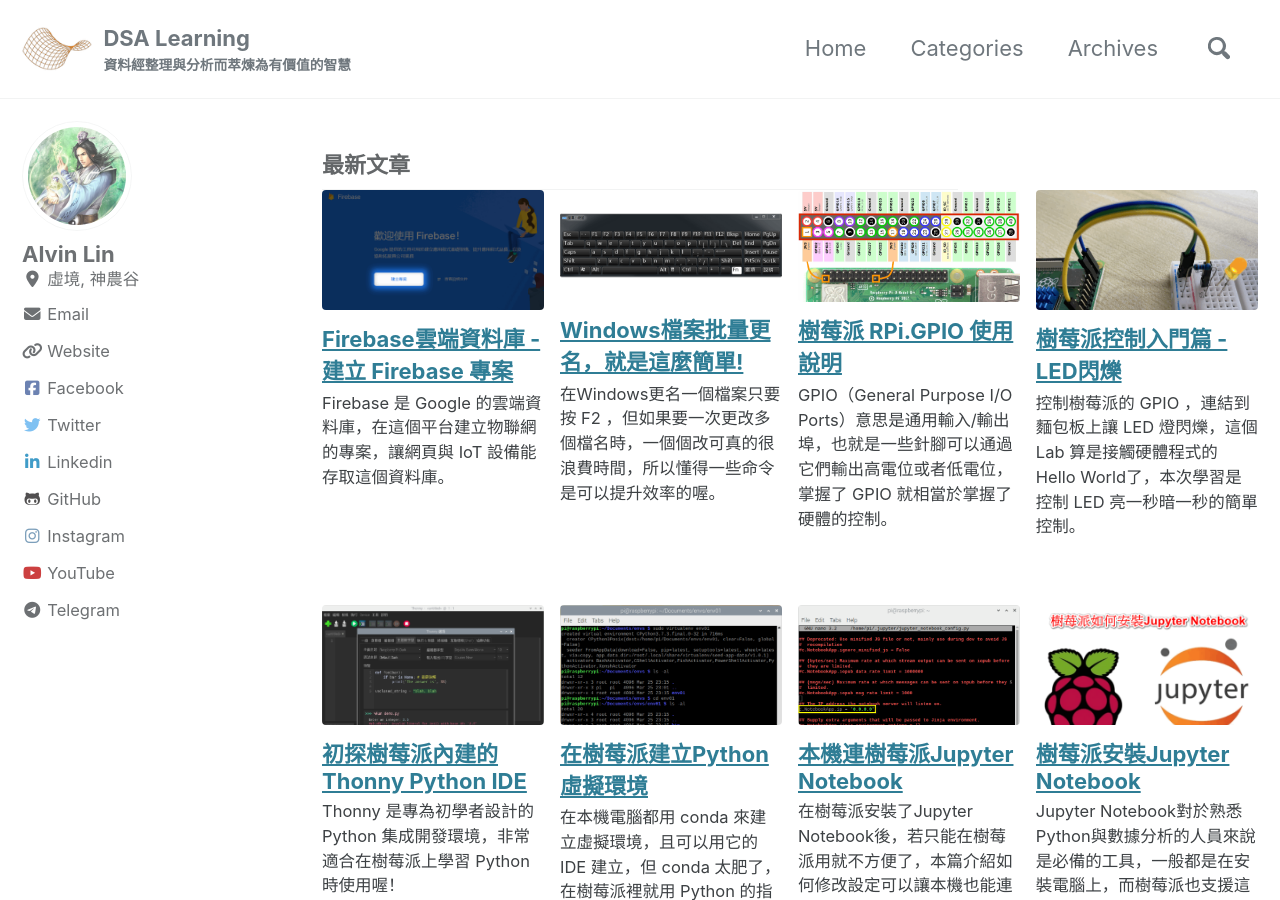
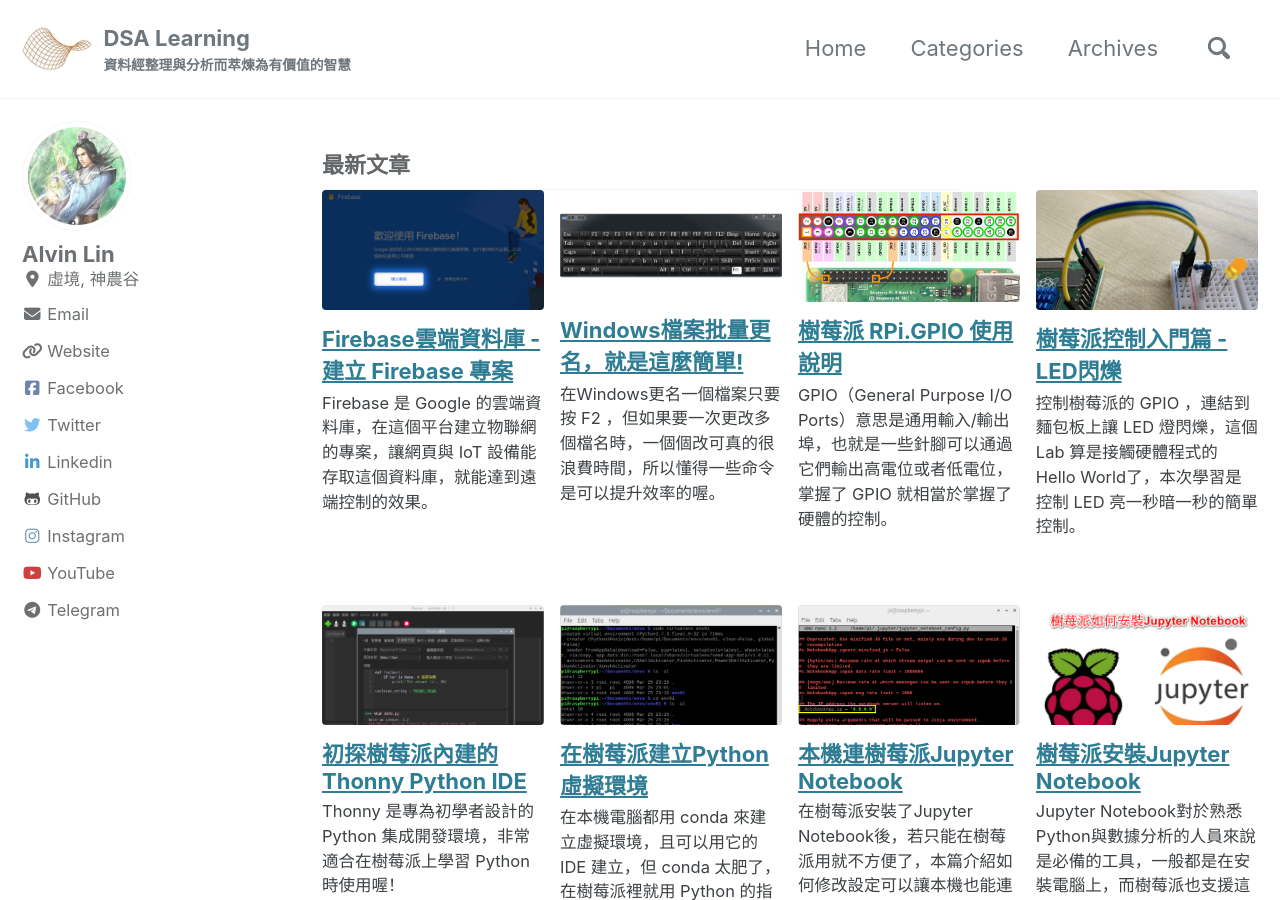
Before and after one commit to dsalearning/dsalearning.github.io, a Jekyll site: the page built from index.html, in a window 1280 px wide and 900 px high. Built offline with Jekyll 4.4.1, drawn with Linux system fonts in a browser that asks for light colours; cached includes are drawn as plain includes; nearby versions of some CDN libraries; the list of posts is cut into pages by our own code; comment, search, counter and statistics services are not loaded; a style sheet for code colours, icons or effects is not loaded.

Commit message:
update firebase create porject

```diff
--- a/_posts/2020-04-21-firebase-create-project.md
+++ b/_posts/2020-04-21-firebase-create-project.md
@@ -1,6 +1,6 @@
 ---
 title:  "Firebase雲端資料庫 - 建立 Firebase 專案"
-excerpt: "Firebase 是 Google 的雲端資料庫，在這個平台建立物聯網的專案，讓網頁與 IoT 設備能存取這個資料庫。"
+excerpt: "Firebase 是 Google 的雲端資料庫，在這個平台建立物聯網的專案，讓網頁與 IoT 設備能存取這個資料庫，就能達到遠端控制的效果。"
 header:
   teaser: assets/images/google/firebase-create-project.png
 search: false
```
